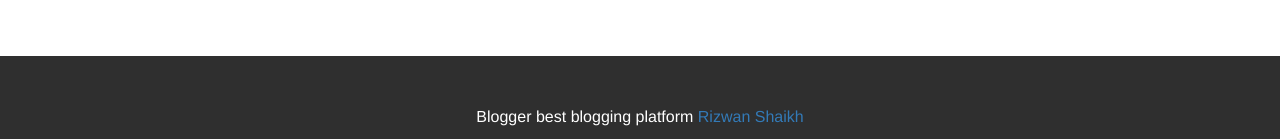
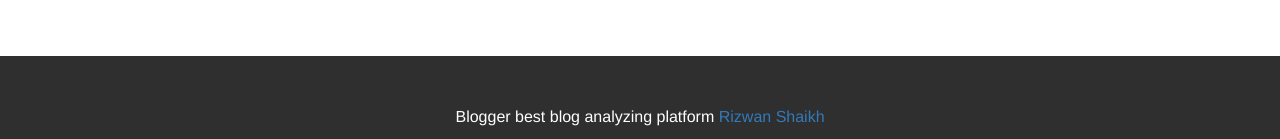
Before and after one commit to rnshaikh/CES_backend, a Django app: page /user/forgot_password/ in a window 1280 px wide. Shown: the part 661-800 px from the top of the page. Run offline with Django 3.2, Linux system fonts and the light colour scheme; parts of the project's set-up code (start-up, migrations or seed data) failed here and were passed over; some libraries are stand-ins or nearby versions.

Commit message:
Added comment to form

```diff
--- a/user_auth/forms.py
+++ b/user_auth/forms.py
@@ -3,6 +3,9 @@ from user_auth.models import User
 
 class UserCreateForm(forms.ModelForm):
 
+    """
+        User Creation form used for registering user.
+    """
     confirm_password = forms.CharField(widget=forms.PasswordInput)
     password = forms.CharField(widget=forms.PasswordInput)
 
@@ -86,22 +89,29 @@ class UserCreateForm(forms.ModelForm):
 
 
 class UserLoginForm(forms.Form):
+    """
+        User Login form is used to render login view.
+    """
+    email =forms.CharField(label="Email" ,
+                            widget=forms.TextInput(
+                            attrs={'size':'100%' ,
+                            'class':'form-control',
+                            'data-minlength':'6'}))
 
-	email =forms.CharField(label="Email" ,
-					widget=forms.TextInput(
-							attrs={'size':'100%' ,
-									'class':'form-control',
-									'data-minlength':'6'}))
-
-	password=forms.CharField(label="Password" ,
-					widget=forms.PasswordInput(
-							attrs={'size':'100%' ,
-								   'class':'form-control',
-								   'data-minlength':'8',
-								   'data-maxlength':'16'}))
+    password=forms.CharField(label="Password" ,
+                            widget=forms.PasswordInput(
+                            attrs={'size':'100%' ,
+                            'class':'form-control',
+                            'data-minlength':'8',
+                            'data-maxlength':'16'}))
 
 
 class ForgotPasswordForm(forms.Form):
+
+    """
+        Forgot password form is used to rendered forgot password view .
+
+    """
 
     email =forms.CharField(label="Email" ,
                         widget=forms.TextInput(
@@ -140,7 +150,12 @@ class ForgotPasswordForm(forms.Form):
 
 
 class UserProfileForm(forms.ModelForm):
-    # user_type = forms.CharField()
+
+    """
+        User profile form is used to rendered User profile detail and update view.
+
+    """
+
     class Meta:
         model = User
         fields = ('email','full_name','mobile_num','company_name',
@@ -195,6 +210,4 @@ class UserProfileForm(forms.ModelForm):
 
         self.fields['user_type'].widget.attrs['disabled'] = 'disabled'
         self.fields['email'].widget.attrs['readonly'] = True
-
-
         self.fields['full_name'].required = True
--- a/user_auth/templates/user_auth/base.html
+++ b/user_auth/templates/user_auth/base.html
@@ -88,7 +88,7 @@
 {% endblock %}
 
   <footer class="container-fluid bg-4 text-center">
-    <p class="middle">Blogger best blogging platform <a href="#">Rizwan Shaikh</a></p>
+    <p class="middle">Blogger best blog analyzing platform <a href="#">Rizwan Shaikh</a></p>
     {% block footer %}
     {% endblock %}
   </footer>
```
